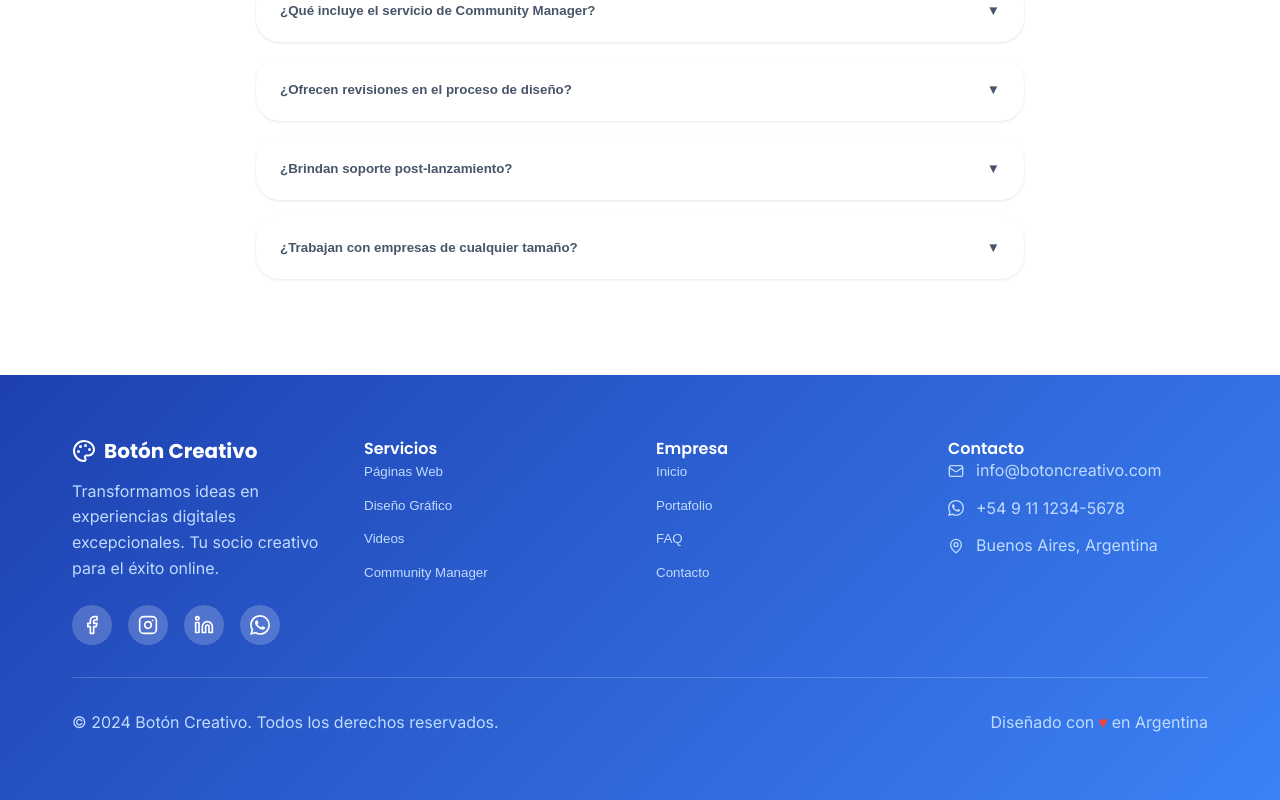
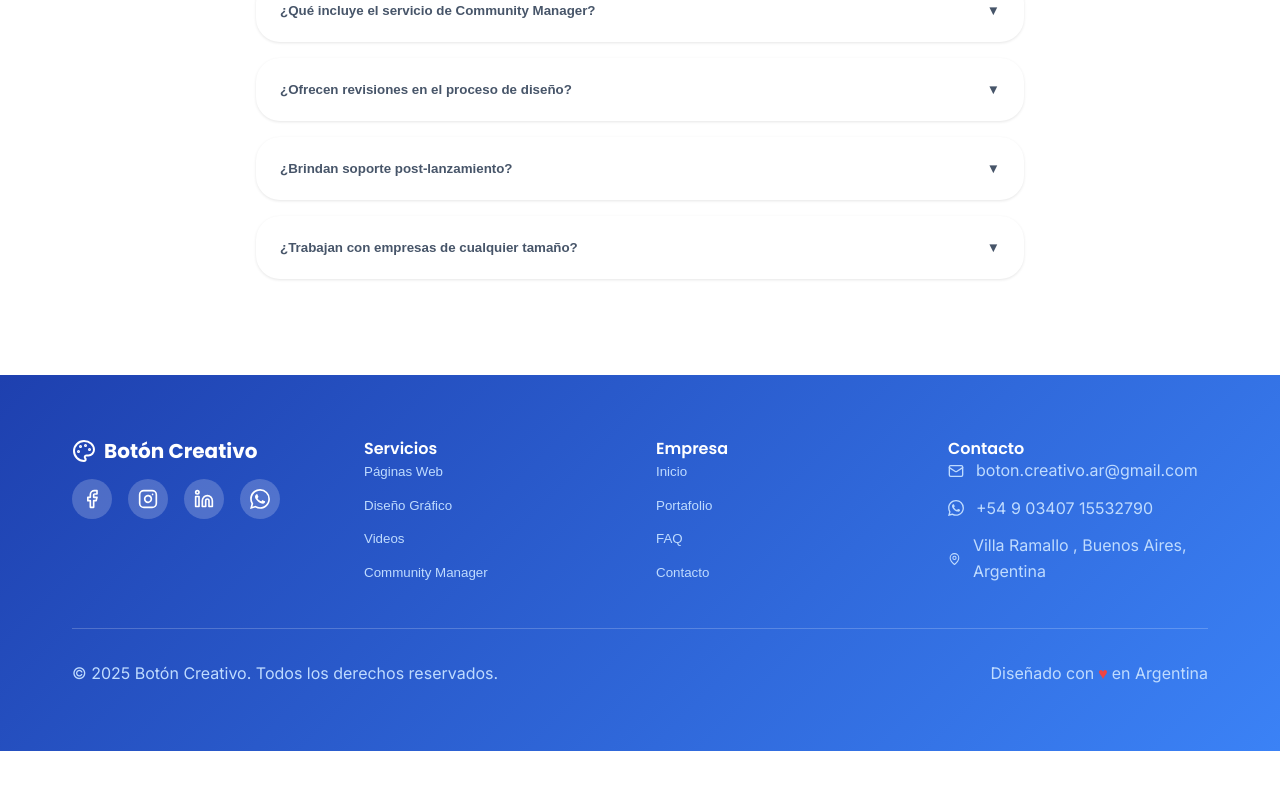
Before and after one commit to cocomeza/botoncreativo, a React (Vite) app in the folder client/: page / in a window 1280 px wide. Shown: the part 3974-4774 px from the top of the page. After the commit the page ends 4725 px from the top, so only its background shows below. Built offline with nearby package versions, Linux system fonts and the light colour scheme; a web font is replaced by a local one.

Commit message:
Update footer.tsx

```diff
--- a/client/src/components/footer.tsx
+++ b/client/src/components/footer.tsx
@@ -19,9 +19,6 @@ export default function Footer() {
               <Palette style={{ width: '1.5rem', height: '1.5rem' }} />
               <h3 style={{ fontSize: '1.25rem', fontWeight: 'bold' }} data-testid="footer-brand">Botón Creativo</h3>
             </div>
-            <p className="footer-description" data-testid="footer-description">
-              Transformamos ideas en experiencias digitales excepcionales. Tu socio creativo para el éxito online.
-            </p>
             <div className="social-links">
               <a
                 href="#"
@@ -150,15 +147,15 @@ export default function Footer() {
             <div>
               <div className="footer-contact-item">
                 <Mail style={{ width: '1rem', height: '1rem', color: '#bfdbfe' }} />
-                <span style={{ color: '#bfdbfe' }} data-testid="footer-email">info@botoncreativo.com</span>
+                <span style={{ color: '#bfdbfe' }} data-testid="footer-email">boton.creativo.ar@gmail.com</span>
               </div>
               <div className="footer-contact-item">
                 <SiWhatsapp style={{ width: '1rem', height: '1rem', color: '#bfdbfe' }} />
-                <span style={{ color: '#bfdbfe' }} data-testid="footer-phone">+54 9 11 1234-5678</span>
+                <span style={{ color: '#bfdbfe' }} data-testid="footer-phone">+54 9 03407 15532790</span>
               </div>
               <div className="footer-contact-item">
                 <MapPin style={{ width: '1rem', height: '1rem', color: '#bfdbfe' }} />
-                <span style={{ color: '#bfdbfe' }} data-testid="footer-location">Buenos Aires, Argentina</span>
+                <span style={{ color: '#bfdbfe' }} data-testid="footer-location">Villa Ramallo , Buenos Aires, Argentina</span>
               </div>
             </div>
           </div>
@@ -167,7 +164,7 @@ export default function Footer() {
         {/* Bottom Section */}
         <div className="footer-bottom">
           <p data-testid="footer-copyright">
-            &copy; 2024 Botón Creativo. Todos los derechos reservados.
+            &copy; 2025 Botón Creativo. Todos los derechos reservados.
           </p>
           <p className="flex items-center" data-testid="footer-credits">
             Diseñado con <span style={{ color: '#ef4444', margin: '0 0.25rem' }}>♥</span> en Argentina
```
